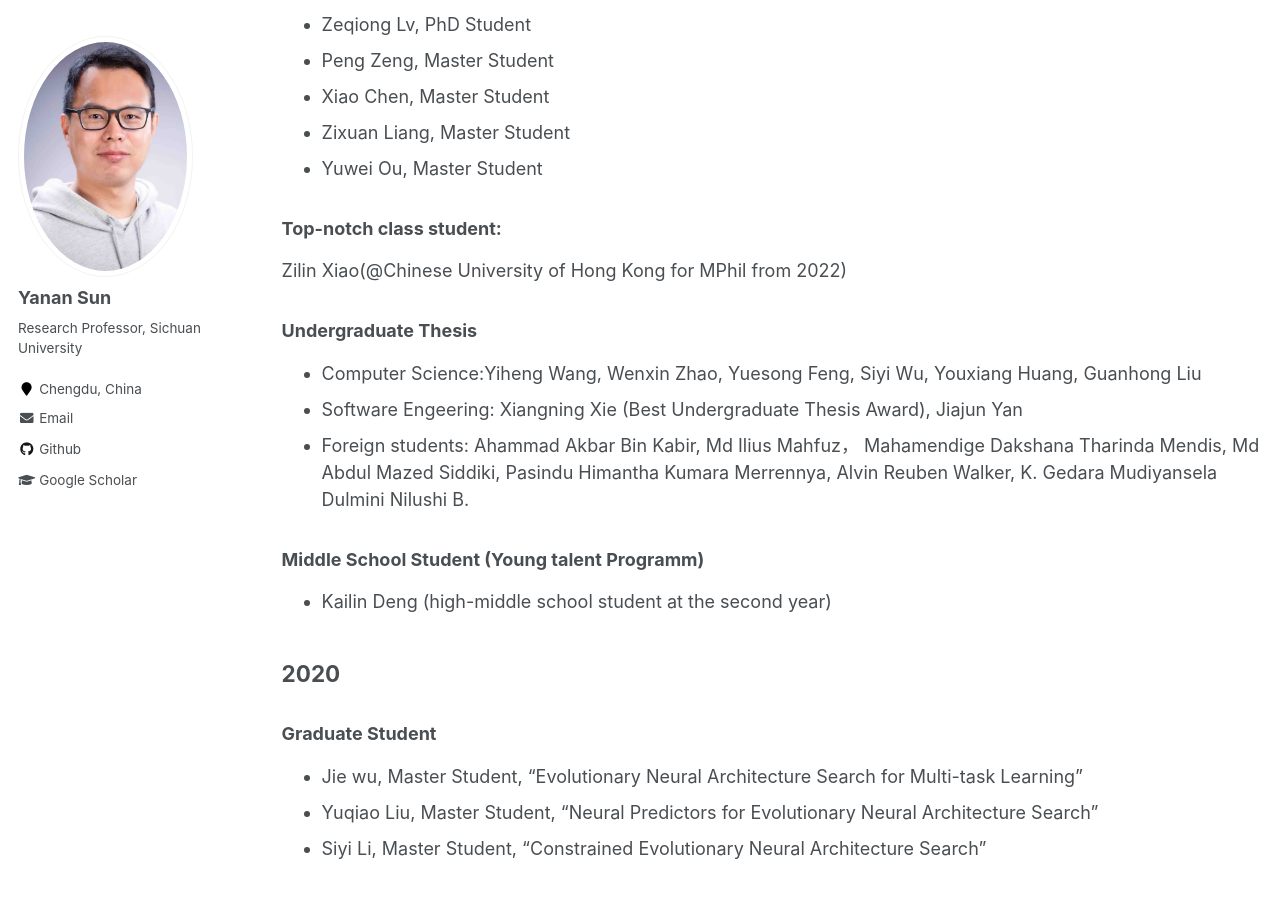
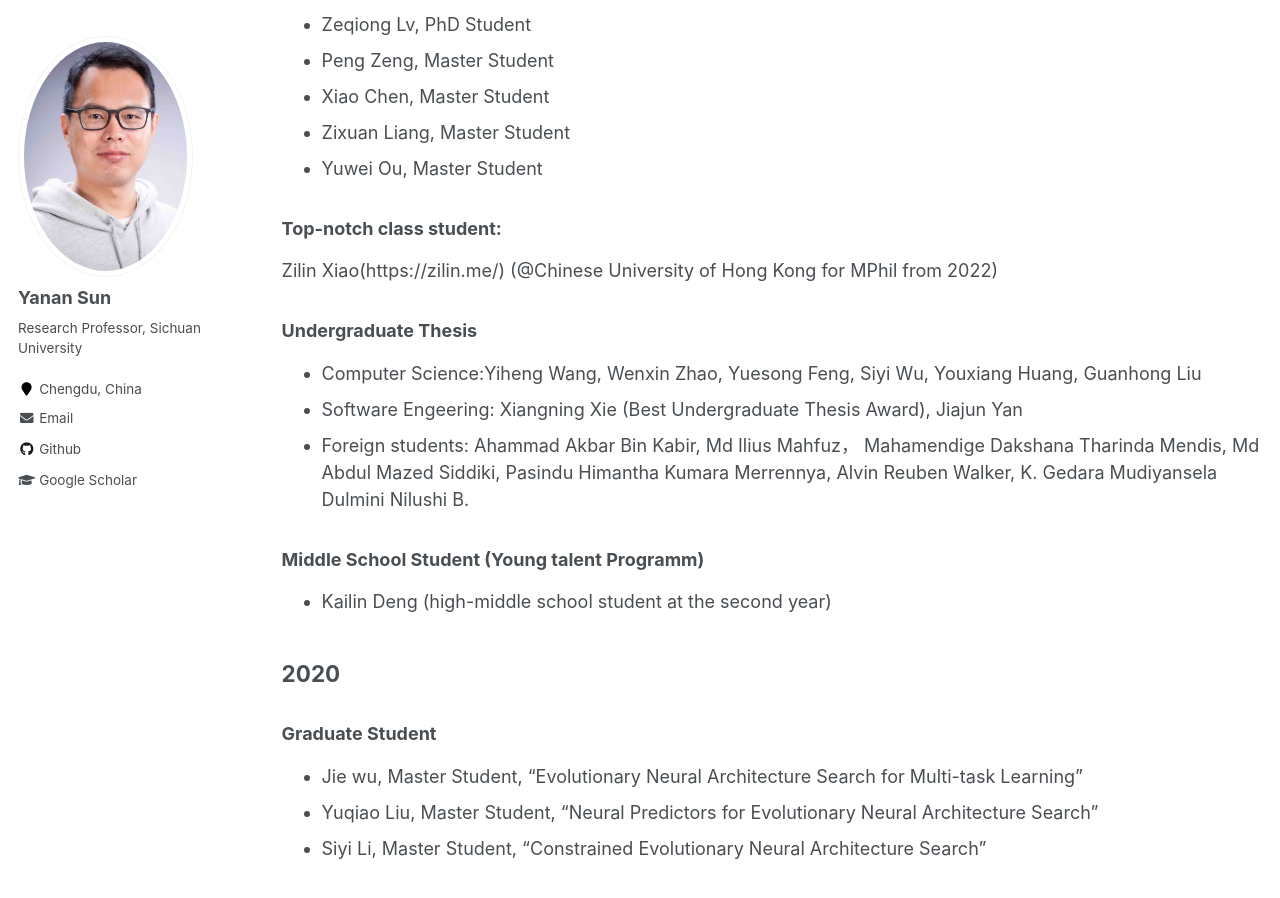
Before and after one commit to yn-sun/yn-sun.github.io, a Jekyll site: the page built from _pages/supervision.md, in a window 1280 px wide and 900 px high, scrolled down 403 px. Built offline with Jekyll 4.4.1, drawn with Linux system fonts in a browser that asks for light colours; comment, search, counter and statistics services are not loaded; some of the changed lines change nothing that is shown.

Commit message:
Create supervision.md

```diff
--- a/_pages/supervision.md
+++ b/_pages/supervision.md
@@ -17,7 +17,7 @@ author_profile: true
 * Yuwei Ou, Master Student
 
 ### Top-notch class student:
-Zilin Xiao(@Chinese University of Hong Kong for MPhil from 2022)
+Zilin Xiao(https://zilin.me/) (@Chinese University of Hong Kong for MPhil from 2022)
 
 ### Undergraduate Thesis
 * Computer Science:Yiheng Wang, Wenxin Zhao, Yuesong Feng, Siyi Wu, Youxiang Huang, Guanhong Liu
```
